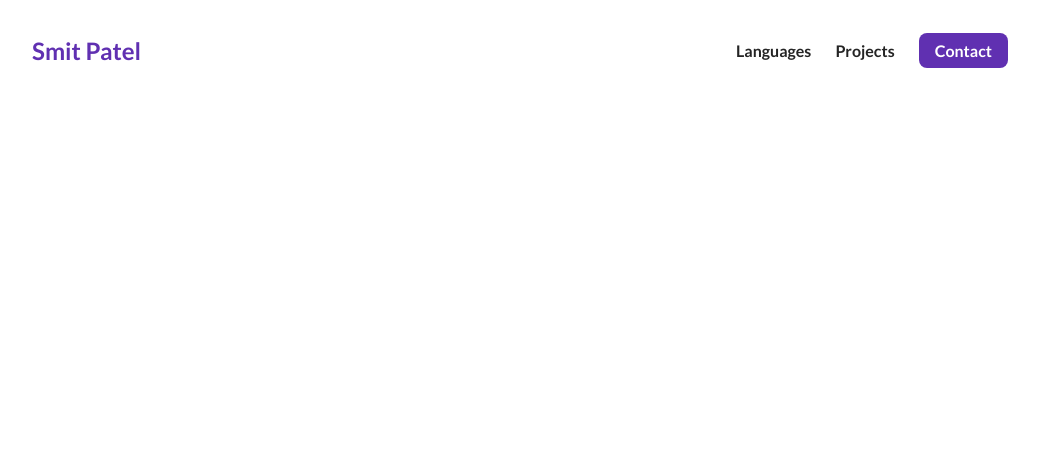
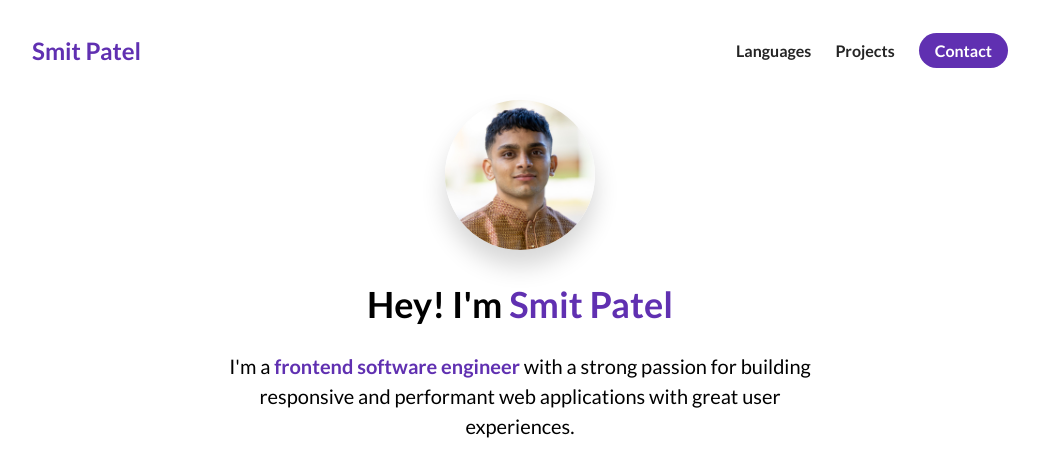
Before and after one commit to smt-ptl/FES-E-Portfolio-Website, a plain HTML site: page index.html in a window 1280 px wide. Shown: the whole page, without its empty margins (120-1159 px from the left). Drawn offline with Linux system fonts and the light colour scheme.

Commit message:
save update

```diff
--- a/index.html
+++ b/index.html
@@ -8,7 +8,7 @@
     <link rel="stylesheet" href="styles.css">
 </head>
 <body>
-    <section class="about-me">
+    <section id="about-me">
         <nav>
             <div class="personal-logo">
                 Smit Patel
@@ -36,6 +36,22 @@
                 </li>
             </ul>
         </nav>
+        <div class=" flex flex-1">
+            <div class="about-me__info row">
+                <div class="about-me__info--container">
+                    <figure class="about-me__picture--mask">
+                        <img src="./Portrait.JPG" class="about-me__picture" alt="A Portrait of Me">
+                    </figure>
+                    <h1 class="about-me__info--title">
+                        Hey! I'm <span class="text-purple">Smit Patel</span>
+                    </h1>
+                    <p class="about-me__info--para">
+                        I'm a <strong class="text-purple">frontend software engineer</strong> with a strong passion for building responsive and performant web applications with great user experiences.
+                    </p>
+                    </div>
+                </div>
+            </div>
+        </div>
     </section>
 </body>
 </html>
--- a/styles.css
+++ b/styles.css
@@ -13,6 +13,10 @@ h1, h2, h3, h4, h5, h6, span {
     line-height: 1.25;
 }
 
+h1 {
+    font-size: 36px;
+}
+
 p {
     line-height: 1.5;
     font-size: 16px;
@@ -20,6 +24,24 @@ p {
 
 li {
     list-style-type: none;
+}
+
+.text-purple {
+    color: #6030b1;
+}
+
+.flex {
+    display: flex;
+}
+
+.flex-1 {
+    flex: 1;
+}
+
+.row {
+    width: 100%;
+    max-width: 750px;
+    margin: 0 auto;
 }
 
 /* Navigation Bar */
@@ -55,7 +77,7 @@ nav {
 .nav__link--anchor-primary {
     background-color: #6030b1;
     padding: 8px 16px;
-    border-radius: 8px;
+    border-radius: 32px;
     color: white;
     transition: 150ms all ease;
 }
@@ -63,3 +85,42 @@ nav {
 .nav__link--anchor-primary:hover {
     background-color: #5d3eff;
 }
+
+/* About Me */
+
+#about-me {
+    min-height: 100vh;
+    display: flex;
+    flex-direction: column;
+}
+
+.about-me__info--container {
+    display: flex;
+    flex-direction: column;
+    align-items: center;
+    max-width: 600px;
+    margin: 0 auto;
+    text-align: center;
+}
+
+.about-me__picture--mask {
+    width: 150px;
+    height: 150px;
+    border-radius: 50%;
+    overflow: hidden;
+    box-shadow: 0px 16px 24px rgba(0, 0, 0, 0.16);
+    margin-bottom: 32px;
+}
+
+.about-me__picture {
+    width: 100%;
+}
+
+.about-me__info--title {
+    margin-bottom: 24px;
+}
+
+.about-me__info--para {
+    font-size: 20px;
+    margin-bottom: 28px;
+}
```
Also changed, not shown: Portrait.JPG (added).
